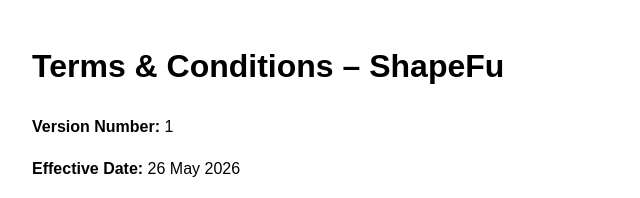
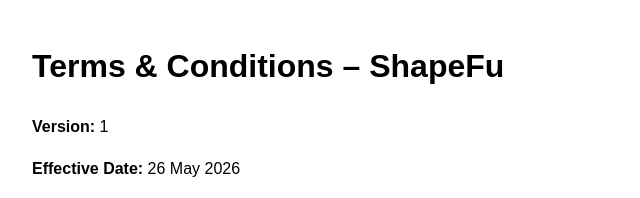
Before and after one commit to ifstatement0029/shapefu-privacy-policy, a plain HTML site: page terms.html in a window 1280 px wide. Shown: the top 198 px of the page, 208-848 px from the left. Drawn offline with Linux system fonts and the light colour scheme.

Commit message:
Update version label in terms.html

```diff
--- a/terms.html
+++ b/terms.html
@@ -10,7 +10,7 @@
 
   <h1>Terms & Conditions – ShapeFu</h1>
 
-  <p><strong>Version Number:</strong> 1</p>
+  <p><strong>Version:</strong> 1</p>
   <p><strong>Effective Date:</strong> 26 May 2026</p>
 
   <h2>1. Acceptance of Terms</h2>
```
